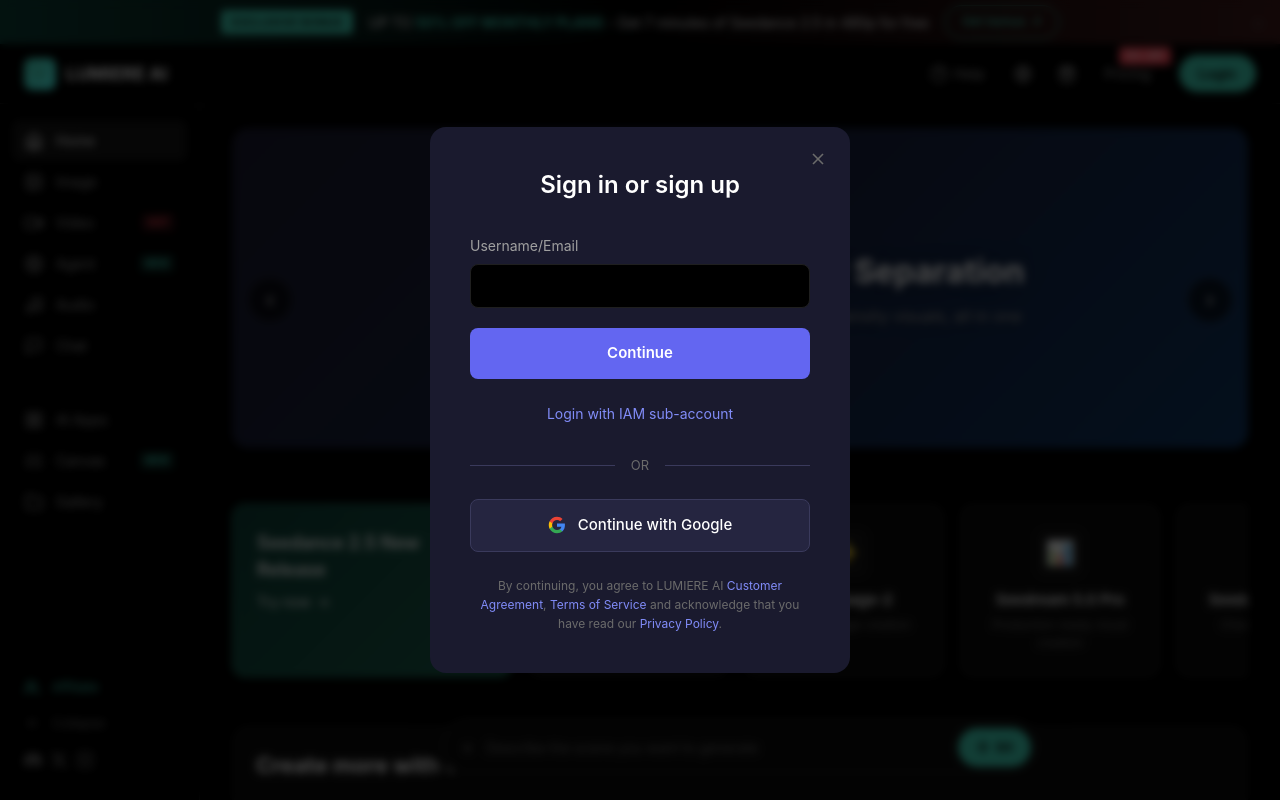
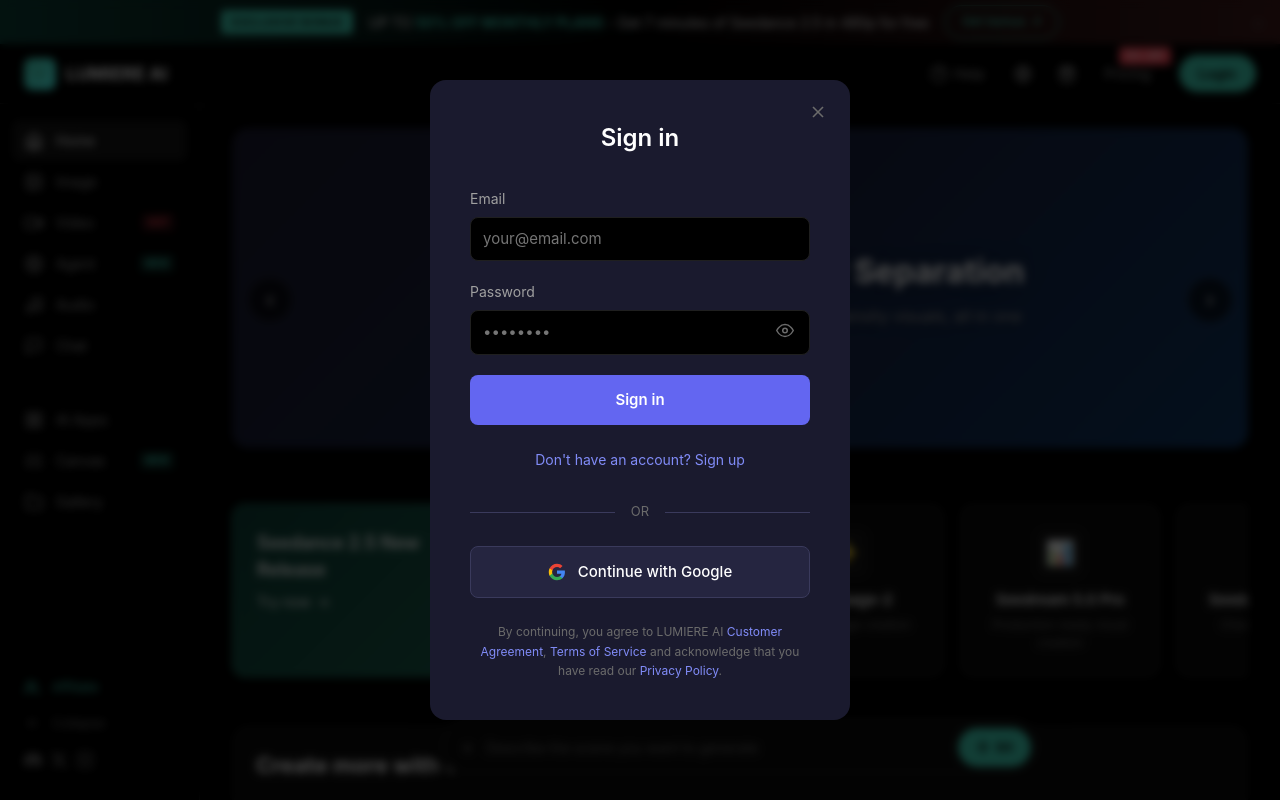
Before and after one commit to bruzzesesilvestrogiovanni-cyber/lumiere-ai, a React (Vite) app in the folder frontend/: page / in a window 1280 px wide. Both pictures are taken after a click on the button "Login". Shown: the top 800 px of the page. Built offline with nearby package versions, Linux system fonts and the light colour scheme.

Commit message:
Add real authentication to LoginModal with register/login

```diff
--- a/frontend/src/components/LoginModal.tsx
+++ b/frontend/src/components/LoginModal.tsx
@@ -1,5 +1,6 @@
 import { useState } from 'react'
 import { User } from '../context/UserContext'
+import { api, setToken } from '../api'
 
 interface LoginModalProps {
   isOpen: boolean
@@ -8,52 +9,80 @@
 }
 
 export default function LoginModal({ isOpen, onClose, onLogin }: LoginModalProps) {
-  const [view, setView] = useState<'main' | 'iam'>('main')
+  const [mode, setMode] = useState<'login' | 'register'>('login')
   const [email, setEmail] = useState('')
-  const [mainAccount, setMainAccount] = useState('')
-  const [subAccount, setSubAccount] = useState('')
   const [password, setPassword] = useState('')
+  const [confirmPassword, setConfirmPassword] = useState('')
   const [showPassword, setShowPassword] = useState(false)
-  const [rememberMe, setRememberMe] = useState(false)
+  const [loading, setLoading] = useState(false)
+  const [error, setError] = useState('')
 
   if (!isOpen) return null
 
   const handleClose = () => {
-    setView('main')
+    setMode('login')
     setEmail('')
-    setMainAccount('')
-    setSubAccount('')
     setPassword('')
+    setConfirmPassword('')
+    setError('')
     onClose()
   }
 
-  const handleSuccessLogin = (userEmail: string, userName: string) => {
-    if (onLogin) {
-      onLogin({ email: userEmail, name: userName, credits: 84, plan: 'free', trial_used: false })
-    }
-    handleClose()
+  const handleSubmit = async (e: React.FormEvent) => {
+    e.preventDefault()
+    setError('')
+
+    if (!email.trim() || !password.trim()) {
+      setError('Please fill in all fields')
+      return
     }
 
-  const handleContinue = (e: React.FormEvent) => {
-    e.preventDefault()
-    if (!email.trim()) return
-    // Mock login
-    handleSuccessLogin(email, email.split('@')[0])
+    if (mode === 'register' && password !== confirmPassword) {
+      setError('Passwords do not match')
+      return
+    }
+
+    if (password.length < 6) {
+      setError('Password must be at least 6 characters')
+      return
+    }
+
+    setLoading(true)
+
+    try {
+      if (mode === 'register') {
+        // Register new user
+        await api.register(email, password)
+      }
+
+      // Login (after register or directly)
+      const loginResponse = await api.login(email, password)
+      setToken(loginResponse.access_token)
+
+      // Get user info
+      const userInfo = await api.me()
+
+      if (onLogin) {
+        onLogin({
+          email: userInfo.email,
+          name: userInfo.email.split('@')[0],
+          credits: userInfo.credits || 100,
+          plan: userInfo.plan || 'free',
+          trial_used: userInfo.trial_used || false
+        })
+      }
+
+      handleClose()
+    } catch (err: any) {
+      setError(err.message || 'An error occurred')
+    } finally {
+      setLoading(false)
+    }
   }
 
   const handleGoogleLogin = () => {
-    // Mock Google login - in produzione integra con Google OAuth
-    const mockGoogleUser = {
-      email: 'user@gmail.com',
-      name: 'Google User'
-    }
-    handleSuccessLogin(mockGoogleUser.email, mockGoogleUser.name)
-  }
-
-  const handleIAMLogin = (e: React.FormEvent) => {
-    e.preventDefault()
-    if (!mainAccount.trim() || !subAccount.trim() || !password.trim()) return
-    handleSuccessLogin(`${subAccount}@${mainAccount}`, subAccount)
+    // TODO: Implement Google OAuth
+    setError('Google login coming soon')
   }
 
   return (
@@ -66,76 +95,26 @@
           </svg>
         </button>
 
-        {view === 'main' ? (
-          <>
-            <h2 className="login-modal-title">Sign in or sign up</h2>
+        <h2 className="login-modal-title">
+          {mode === 'login' ? 'Sign in' : 'Create account'}
+        </h2>
 
-            <form onSubmit={handleContinue}>
+        {error && (
+          <div className="login-error">
+            {error}
+          </div>
+        )}
+
+        <form onSubmit={handleSubmit}>
           <div className="login-field">
-                <label>Username/Email</label>
+            <label>Email</label>
             <input
-                  type="text"
+              type="email"
               value={email}
               onChange={(e) => setEmail(e.target.value)}
-                  placeholder=""
+              placeholder="your@email.com"
               autoFocus
-                />
-              </div>
-
-              <button type="submit" className="login-btn-primary">
-                Continue
-              </button>
-            </form>
-
-            <button
-              className="login-iam-link"
-              onClick={() => setView('iam')}
-            >
-              Login with IAM sub-account
-            </button>
-
-            <div className="login-divider">
-              <span>OR</span>
-            </div>
-
-            <button className="login-btn-google" onClick={handleGoogleLogin}>
-              <svg width="18" height="18" viewBox="0 0 24 24">
-                <path fill="#4285F4" d="M22.56 12.25c0-.78-.07-1.53-.2-2.25H12v4.26h5.92c-.26 1.37-1.04 2.53-2.21 3.31v2.77h3.57c2.08-1.92 3.28-4.74 3.28-8.09z"/>
-                <path fill="#34A853" d="M12 23c2.97 0 5.46-.98 7.28-2.66l-3.57-2.77c-.98.66-2.23 1.06-3.71 1.06-2.86 0-5.29-1.93-6.16-4.53H2.18v2.84C3.99 20.53 7.7 23 12 23z"/>
-                <path fill="#FBBC05" d="M5.84 14.09c-.22-.66-.35-1.36-.35-2.09s.13-1.43.35-2.09V7.07H2.18C1.43 8.55 1 10.22 1 12s.43 3.45 1.18 4.93l2.85-2.22.81-.62z"/>
-                <path fill="#EA4335" d="M12 5.38c1.62 0 3.06.56 4.21 1.64l3.15-3.15C17.45 2.09 14.97 1 12 1 7.7 1 3.99 3.47 2.18 7.07l3.66 2.84c.87-2.6 3.3-4.53 6.16-4.53z"/>
-              </svg>
-              Continue with Google
-            </button>
-
-            <p className="login-terms">
-              By continuing, you agree to LUMIERE AI{' '}
-              <a href="#">Customer Agreement</a>,{' '}
-              <a href="#">Terms of Service</a> and acknowledge that you have read our{' '}
-              <a href="#">Privacy Policy</a>.
-            </p>
-          </>
-        ) : (
-          <>
-            <h2 className="login-modal-title">IAM user sign in</h2>
-
-            <form onSubmit={handleIAMLogin}>
-              <div className="login-field">
-                <label>Main account username</label>
-                <input
-                  type="text"
-                  value={mainAccount}
-                  onChange={(e) => setMainAccount(e.target.value)}
-                  autoFocus
-                />
-              </div>
-
-              <div className="login-field">
-                <label>Sub account username</label>
-                <input
-                  type="text"
-                  value={subAccount}
-                  onChange={(e) => setSubAccount(e.target.value)}
+              disabled={loading}
             />
           </div>
 
@@ -146,6 +125,8 @@
                 type={showPassword ? 'text' : 'password'}
                 value={password}
                 onChange={(e) => setPassword(e.target.value)}
+                placeholder="••••••••"
+                disabled={loading}
               />
               <button
                 type="button"
@@ -167,32 +148,56 @@
             </div>
           </div>
 
-              <label className="remember-me">
+          {mode === 'register' && (
+            <div className="login-field">
+              <label>Confirm Password</label>
+              <div className="password-input-wrapper">
                 <input
-                  type="checkbox"
-                  checked={rememberMe}
-                  onChange={(e) => setRememberMe(e.target.checked)}
+                  type={showPassword ? 'text' : 'password'}
+                  value={confirmPassword}
+                  onChange={(e) => setConfirmPassword(e.target.value)}
+                  placeholder="••••••••"
+                  disabled={loading}
                 />
-                <span>Remember me</span>
-              </label>
+              </div>
+            </div>
+          )}
 
-              <button type="submit" className="login-btn-primary">
-                Sign in
+          <button type="submit" className="login-btn-primary" disabled={loading}>
+            {loading ? 'Loading...' : (mode === 'login' ? 'Sign in' : 'Create account')}
           </button>
         </form>
 
         <button
-              className="login-back-link"
-              onClick={() => setView('main')}
+          className="login-iam-link"
+          onClick={() => {
+            setMode(mode === 'login' ? 'register' : 'login')
+            setError('')
+          }}
         >
-              Back to root user sign in
+          {mode === 'login' ? "Don't have an account? Sign up" : 'Already have an account? Sign in'}
         </button>
 
-            <a href="#" className="login-forgot-link">
-              Forgot your password?
-            </a>
-          </>
-        )}
+        <div className="login-divider">
+          <span>OR</span>
+        </div>
+
+        <button className="login-btn-google" onClick={handleGoogleLogin} disabled={loading}>
+          <svg width="18" height="18" viewBox="0 0 24 24">
+            <path fill="#4285F4" d="M22.56 12.25c0-.78-.07-1.53-.2-2.25H12v4.26h5.92c-.26 1.37-1.04 2.53-2.21 3.31v2.77h3.57c2.08-1.92 3.28-4.74 3.28-8.09z"/>
+            <path fill="#34A853" d="M12 23c2.97 0 5.46-.98 7.28-2.66l-3.57-2.77c-.98.66-2.23 1.06-3.71 1.06-2.86 0-5.29-1.93-6.16-4.53H2.18v2.84C3.99 20.53 7.7 23 12 23z"/>
+            <path fill="#FBBC05" d="M5.84 14.09c-.22-.66-.35-1.36-.35-2.09s.13-1.43.35-2.09V7.07H2.18C1.43 8.55 1 10.22 1 12s.43 3.45 1.18 4.93l2.85-2.22.81-.62z"/>
+            <path fill="#EA4335" d="M12 5.38c1.62 0 3.06.56 4.21 1.64l3.15-3.15C17.45 2.09 14.97 1 12 1 7.7 1 3.99 3.47 2.18 7.07l3.66 2.84c.87-2.6 3.3-4.53 6.16-4.53z"/>
+          </svg>
+          Continue with Google
+        </button>
+
+        <p className="login-terms">
+          By continuing, you agree to LUMIERE AI{' '}
+          <a href="#">Customer Agreement</a>,{' '}
+          <a href="#">Terms of Service</a> and acknowledge that you have read our{' '}
+          <a href="#">Privacy Policy</a>.
+        </p>
       </div>
     </div>
   )
--- a/frontend/src/styles.css
+++ b/frontend/src/styles.css
@@ -2558,6 +2558,17 @@
   color: var(--text);
 }
 
+.login-error {
+  background: rgba(239, 68, 68, 0.1);
+  border: 1px solid rgba(239, 68, 68, 0.3);
+  color: #ef4444;
+  padding: 12px 16px;
+  border-radius: var(--radius-sm);
+  margin-bottom: 20px;
+  font-size: 14px;
+  text-align: center;
+}
+
 .login-field {
   margin-bottom: 20px;
 }
```
Lines whose indentation alone changed are shown as unchanged.
